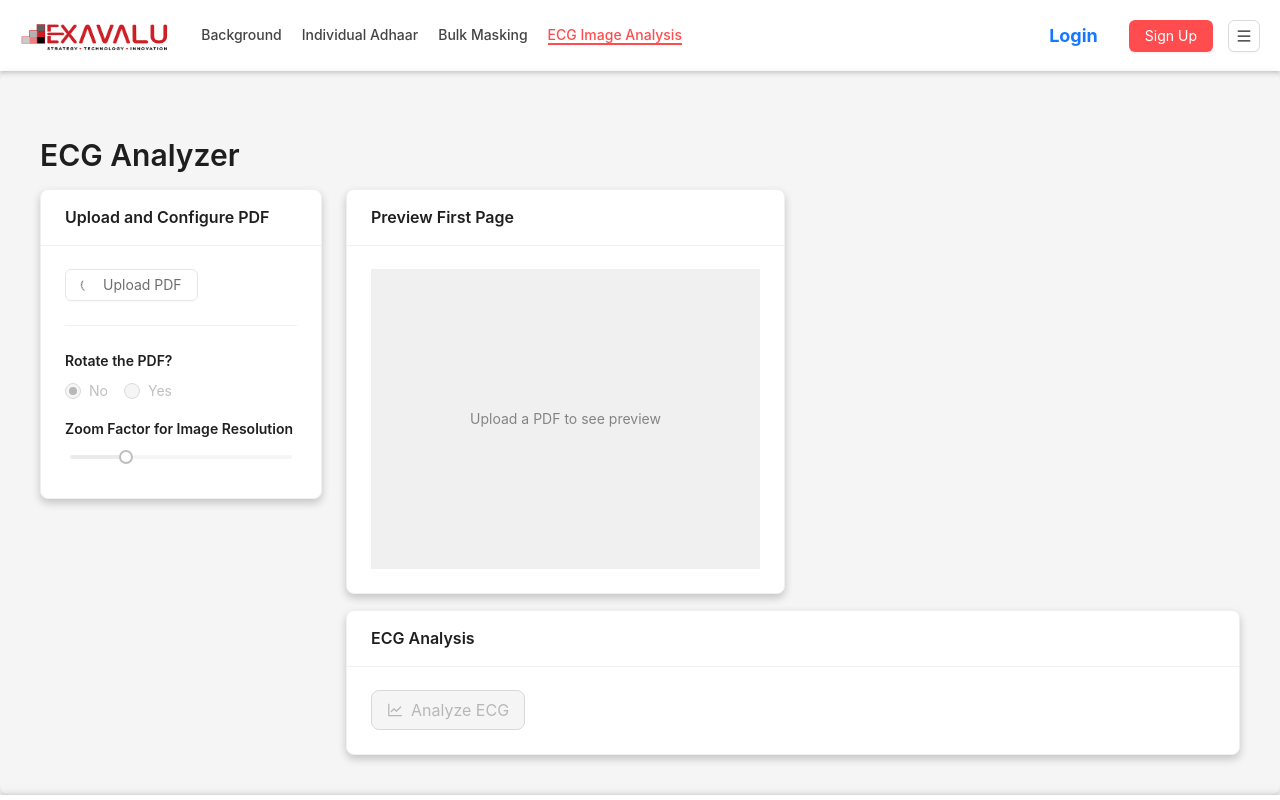
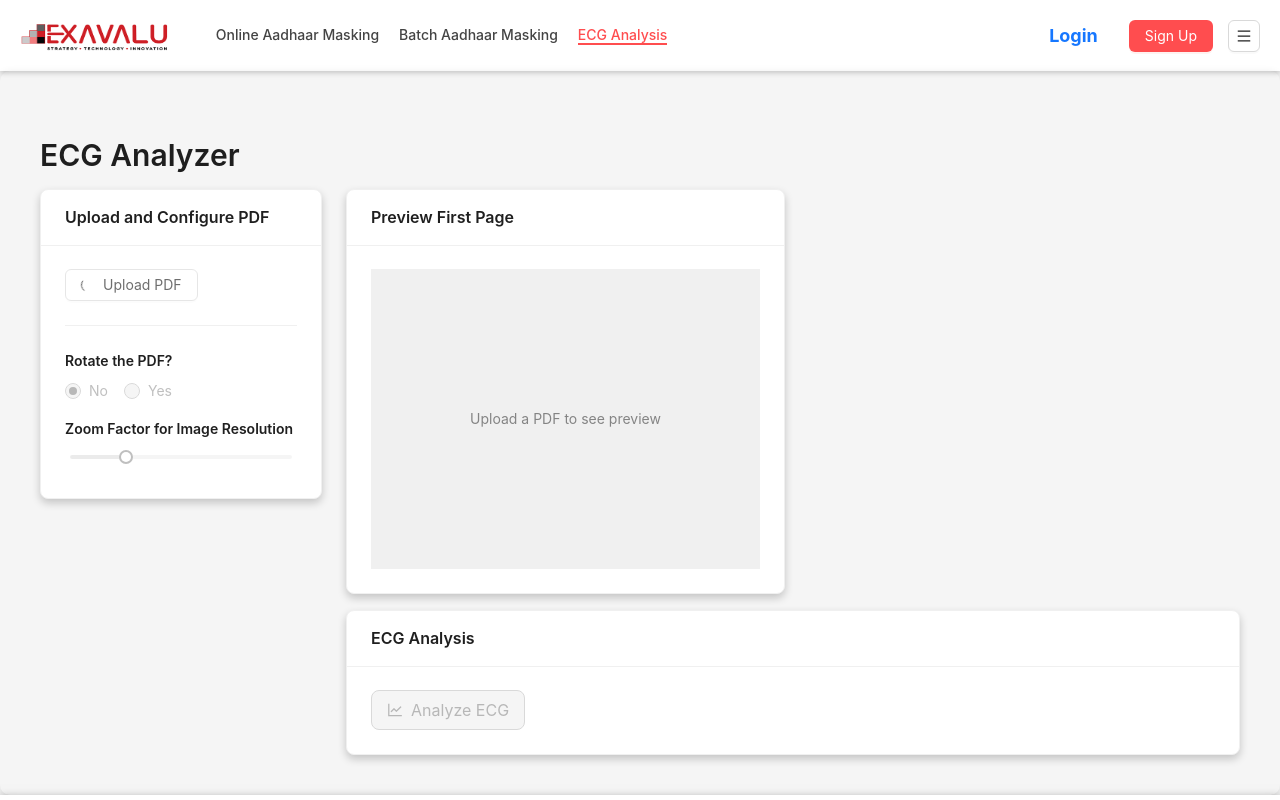
Before and after one commit to Sumona17/Adhaar_Masking_Screen, a React (Create React App) app in the folder frontend/: page /ecganalysis in a window 1280 px wide. Shown: the top 800 px of the page. Built offline with nearby package versions, Linux system fonts and the light colour scheme.

Commit message:
version1.0.5_finalchanges

```diff
--- a/frontend/src/pages/Header/Header.js
+++ b/frontend/src/pages/Header/Header.js
@@ -36,17 +36,17 @@ const Header = () => {
             </div>
             <div className="allnav">
                 <nav className="nav-links">
-                    <Link to="/background" className={isActive("/background")}>
+                    {/* <Link to="/background" className={isActive("/background")}>
                         Background
-                    </Link>
+                    </Link> */}
                     <Link to="/individualAdhaar" className={isActive("/individualAdhaar")}>
-                        Individual Adhaar
+                        Online Aadhaar Masking
                     </Link>
                     <Link to="/bulkMasking" className={isActive("/bulkMasking")}>
-                        Bulk Masking
+                        Batch Aadhaar Masking
                     </Link>
                     <Link to="/ecganalysis" className={isActive("/ecganalysis")}>
-                        ECG Image Analysis
+                        ECG Analysis
                     </Link>
                 </nav>
             </div>
```
